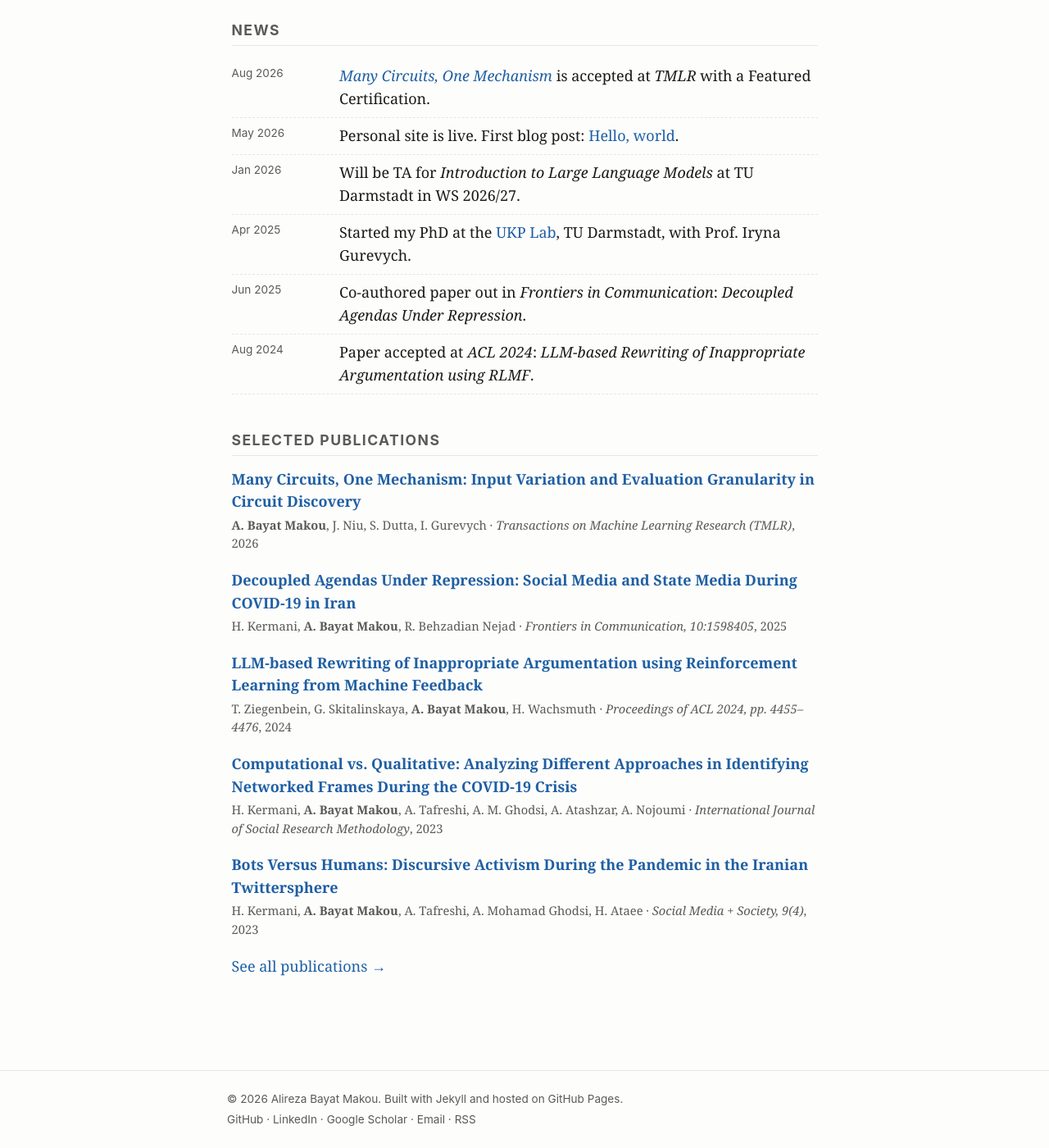
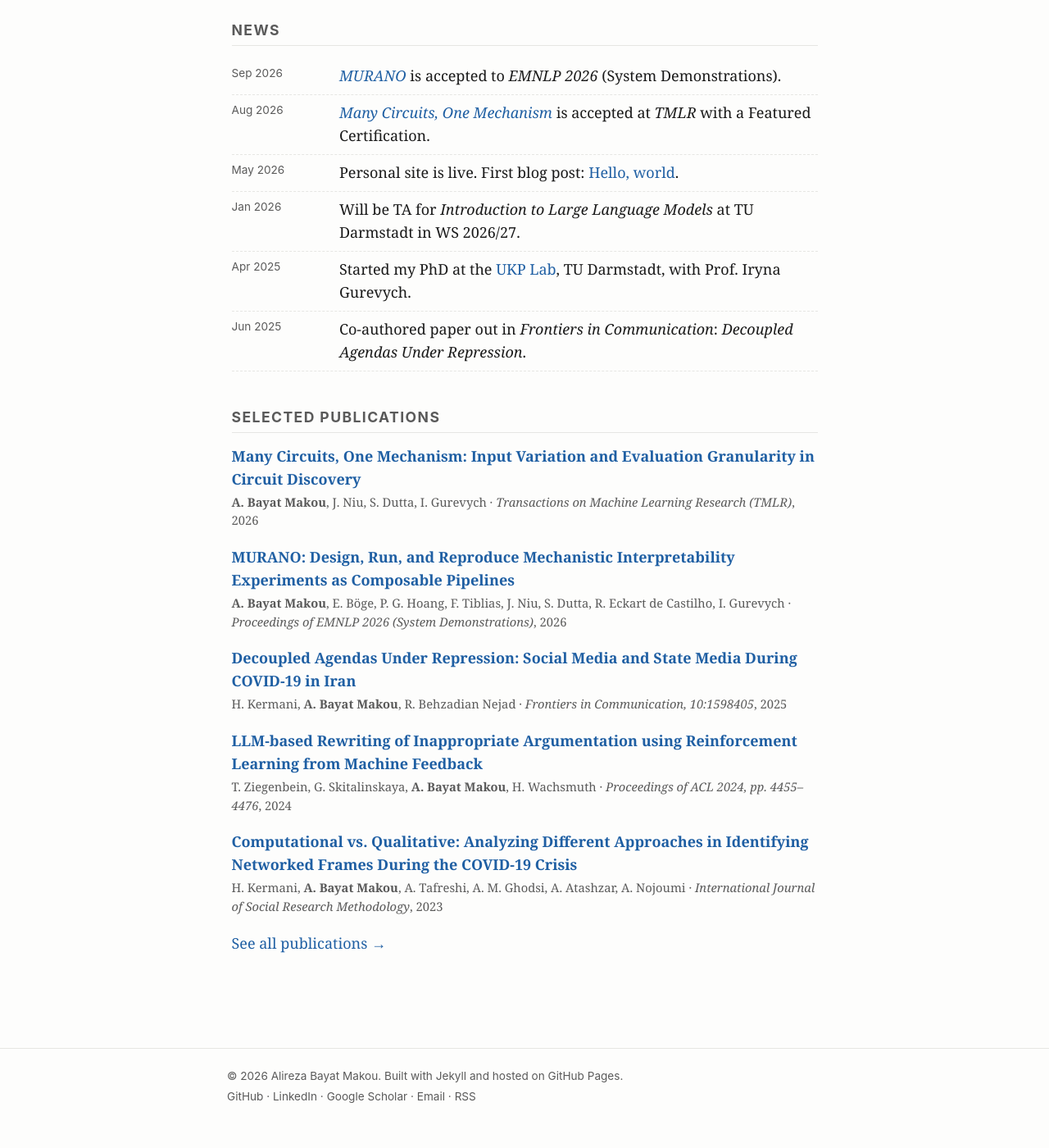
Before and after one commit to alirezabayatmk/alirezabayatmk.github.io, a Jekyll site: the page built from index.html, in a window 1280 px wide and 1400 px high, scrolled down 700 px. Shown: the whole window at 82% size. Built offline with Jekyll 4.4.1, drawn with Linux system fonts in a browser that asks for light colours; the list of posts is cut into pages by our own code; after the commit the page ends 2072 px from its top, so only the background shows below that; some of the changed text lies outside the part shown.

Commit message:
Add EMNLP 2026 demo paper and update bio title

```diff
--- a/_data/news.yml
+++ b/_data/news.yml
@@ -1,5 +1,8 @@
 # Most recent first. The homepage shows the top 6.
 # Use `html` if you want links/markup; otherwise `text` is fine.
+
+- date: 2026-09-01
+  html: "<a href='https://arxiv.org/abs/2608.30662'><em>MURANO</em></a> is accepted to <em>EMNLP 2026</em> (System Demonstrations)."
 
 - date: 2026-08-14
   html: "<a href='https://openreview.net/forum?id=Ur42Xx1QPv'><em>Many Circuits, One Mechanism</em></a> is accepted at <em>TMLR</em> with a Featured Certification."
--- a/_data/publications.yml
+++ b/_data/publications.yml
@@ -6,6 +6,12 @@
 #
 # Set `hidden: true` to suppress an entry from the rendered site entirely
 # (useful for blind-review submissions).
+
+- title: "MURANO: Design, Run, and Reproduce Mechanistic Interpretability Experiments as Composable Pipelines"
+  authors: "<strong>A. Bayat Makou</strong>, E. Böge, P. G. Hoang, F. Tiblias, J. Niu, S. Dutta, R. Eckart de Castilho, I. Gurevych"
+  venue: "Proceedings of EMNLP 2026 (System Demonstrations)"
+  year: 2026
+  url: "https://arxiv.org/abs/2608.30662"
 
 - title: "Many Circuits, One Mechanism: Input Variation and Evaluation Granularity in Circuit Discovery"
   authors: "<strong>A. Bayat Makou</strong>, J. Niu, S. Dutta, I. Gurevych"
--- a/index.html
+++ b/index.html
@@ -34,7 +34,7 @@ title: Home
     <h1 class="hero-name">{{ site.author }}</h1>
 
     <p class="hero-intro">
-      Hi! I'm a PhD student at the
+      Hi! I'm a doctoral researcher at the
       <a href="https://www.informatik.tu-darmstadt.de/ukp/ukp_home/index.en.jsp">UKP Lab</a>,
       <a href="https://www.tu-darmstadt.de/">Technical University of Darmstadt</a>,
       advised by
```
